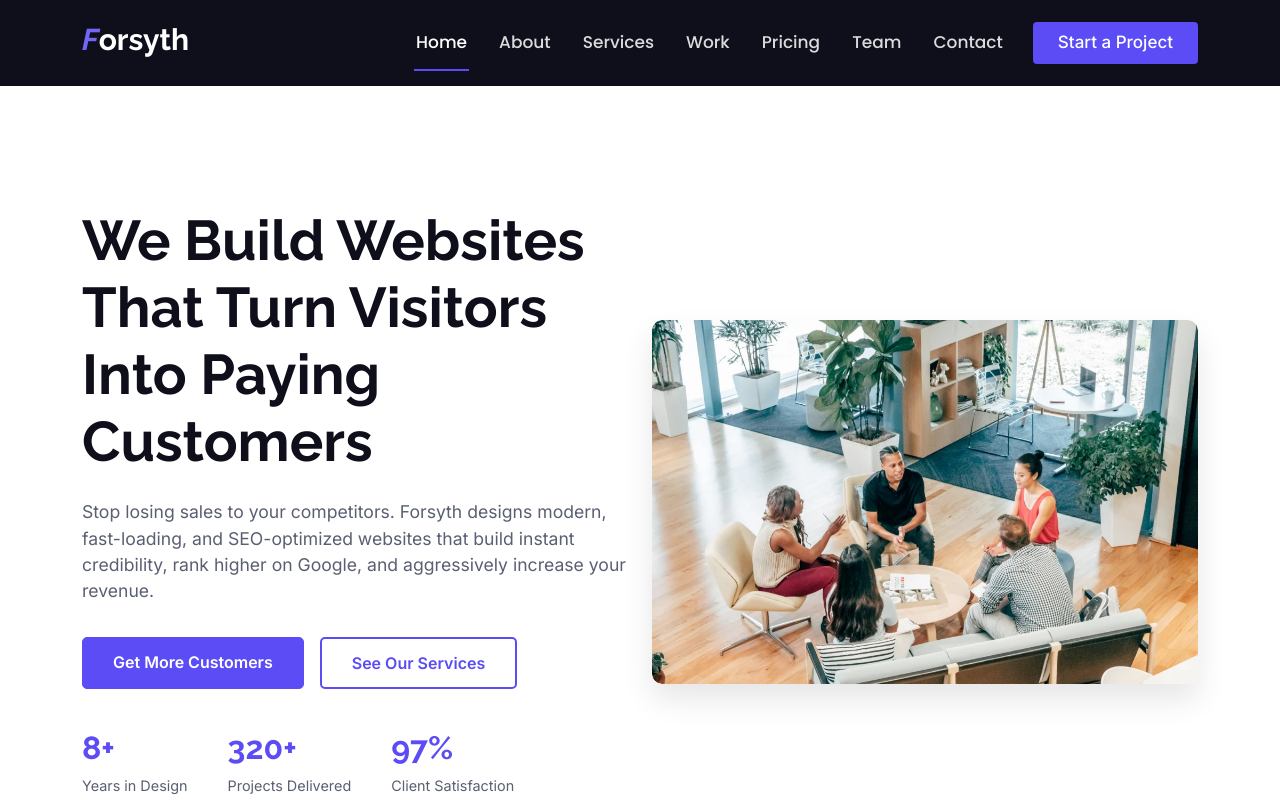
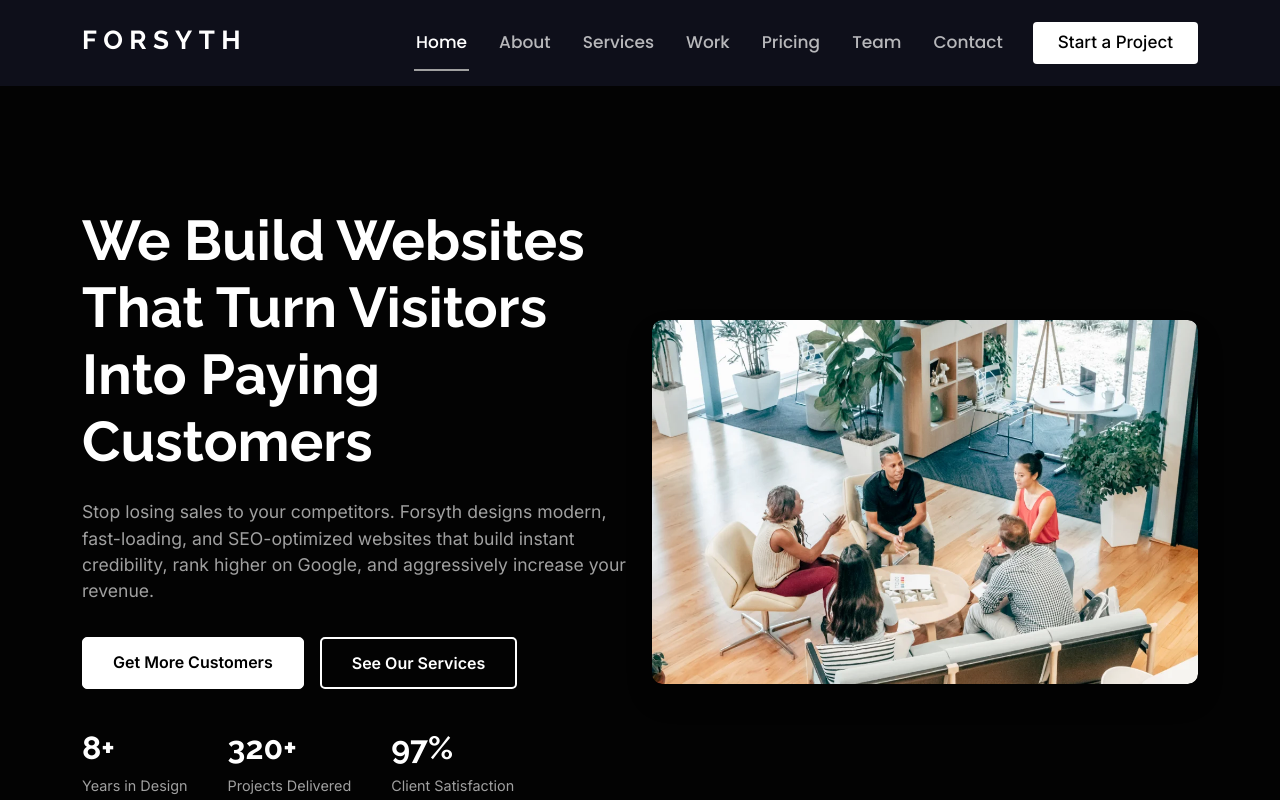
Before and after one commit to BayoJohn/Forsyth, a plain HTML site: page index.html in a window 1280 px wide. Shown: the top 800 px of the page. Drawn offline with Linux system fonts and the light colour scheme.

Commit message:
Update website design to sleek monochrome dark mode inspired by custom FORSYTH logo

```diff
--- a/assets/css/main.css
+++ b/assets/css/main.css
@@ -19,29 +19,29 @@
 
 /* Global Colors - The following color variables are used throughout the website. Updating them here will change the color scheme of the entire website */
 :root {
-  --background-color: #ffffff;
-  --default-color: #5a5f72;
-  --heading-color: #0e0f1a;
-  --accent-color: #5b4cf5;
-  --surface-color: #ffffff;
-  --contrast-color: #ffffff;
+  --background-color: #030303;
+  --default-color: #a0a0a0;
+  --heading-color: #ffffff;
+  --accent-color: #ffffff;
+  --surface-color: #0d0d0d;
+  --contrast-color: #000000;
 }
 
 /* Nav Menu Colors - The following color variables are used specifically for the navigation menu. They are separate from the global colors to allow for more customization options */
 :root {
-  --nav-color: rgba(255, 255, 255, 0.85);
+  --nav-color: rgba(255, 255, 255, 0.7);
   --nav-hover-color: #ffffff;
-  --nav-mobile-background-color: #0e0f1a;
-  --nav-dropdown-background-color: #ffffff;
-  --nav-dropdown-color: #0e0f1a;
-  --nav-dropdown-hover-color: #5b4cf5;
+  --nav-mobile-background-color: #030303;
+  --nav-dropdown-background-color: #0d0d0d;
+  --nav-dropdown-color: #ffffff;
+  --nav-dropdown-hover-color: #a0a0a0;
 }
 
 /* Color Presets - These classes override global colors when applied to any section or element, providing reuse of the sam color scheme. */
 
 .light-background {
-  --background-color: #f5f4ff;
-  --surface-color: #ffffff;
+  --background-color: #0a0a0a;
+  --surface-color: #0d0d0d;
 }
 
 .dark-background {
@@ -163,16 +163,13 @@ h6 {
 }
 
 .header .logo h1 {
-  font-size: 30px;
+  font-size: 26px;
   margin: 0;
   font-weight: 700;
   color: var(--heading-color);
   padding-bottom: 5px;
-}
-
-.header .logo h1 span {
-  color: color-mix(in srgb, var(--accent-color) 90%, white 15%);
-  font-style: italic;
+  letter-spacing: 0.25em;
+  text-transform: uppercase;
 }
 
 .header .btn-getstarted,
--- a/index.html
+++ b/index.html
@@ -42,7 +42,7 @@
     <div class="container-fluid container-xl position-relative d-flex align-items-center">
 
       <a href="index.html" class="logo d-flex align-items-center me-auto">
-        <h1 class="sitename"><span>F</span>orsyth</h1>
+        <h1 class="sitename">FORSYTH</h1>
       </a>
 
       <nav id="navmenu" class="navmenu">
```
